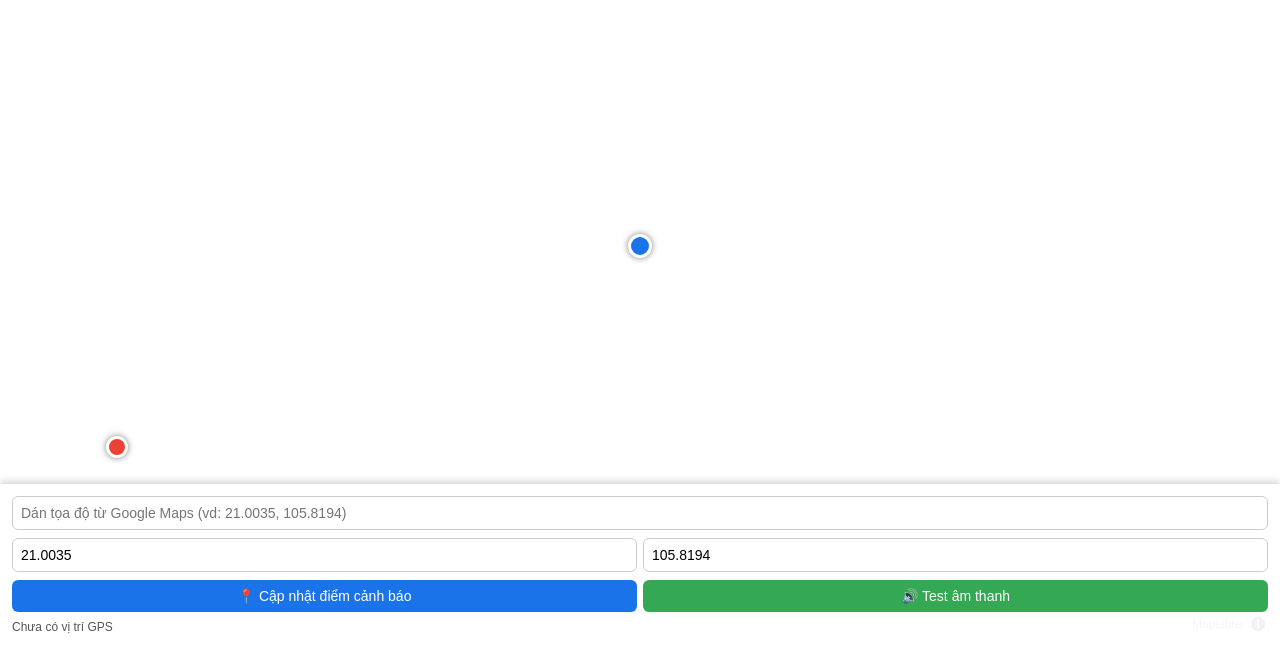
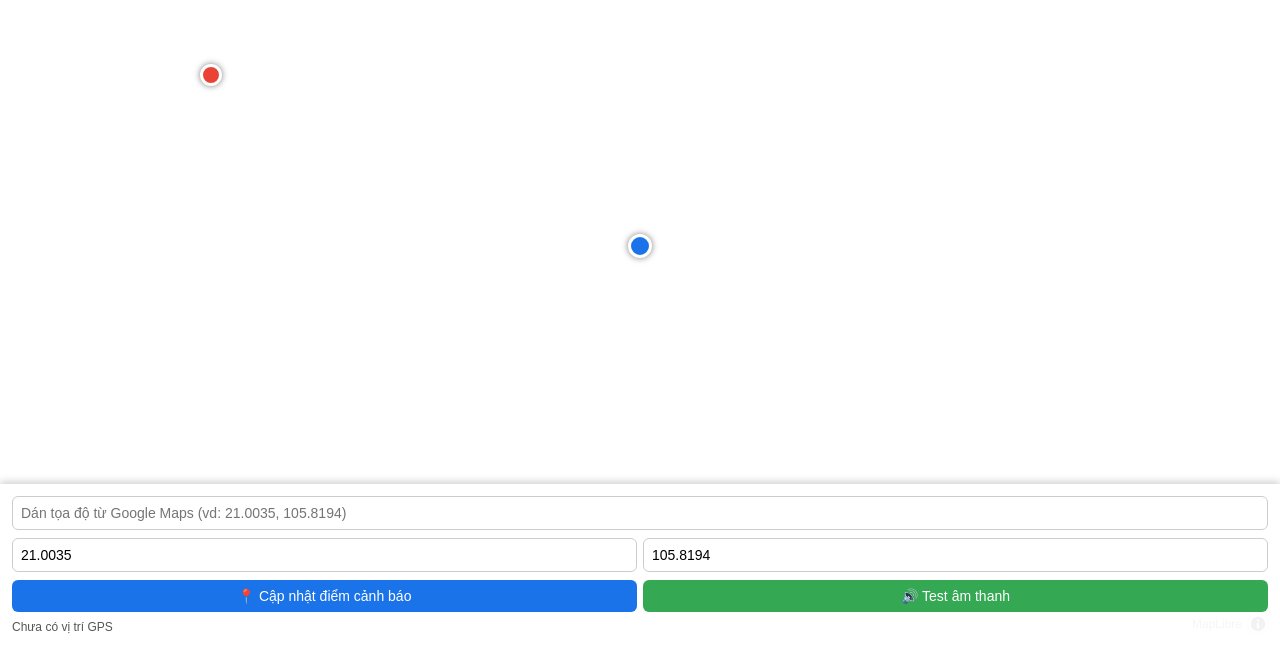
Before and after one commit to NGG12/test_html_gps, a plain HTML site: page index.html in a window 1280 px wide. Shown: the part 154-800 px from the top of the page. Drawn offline with nearby package versions, Linux system fonts and the light colour scheme; no server answers.

Commit message:
Update coordinates for 'Điểm Test Gần Nhà' feature

```diff
--- a/index.html
+++ b/index.html
@@ -90,7 +90,7 @@ const junctionsData = {
         {
             "type": "Feature",
             "properties": { "name": "Điểm Test Gần Nhà", "message": "Nút giao nguy hiểm, chú ý giảm tốc độ!", "radius": 50 },
-            "geometry": { "type": "Point", "coordinates": [105.8194, 21.0035] } // SỬA TỌA ĐỘ CỦA BẠN Ở ĐÂY
+            "geometry": { "type": "Point", "coordinates": [105.80536, 21.064760] } // SỬA TỌA ĐỘ CỦA BẠN Ở ĐÂY
         }
     ]
 };
```
